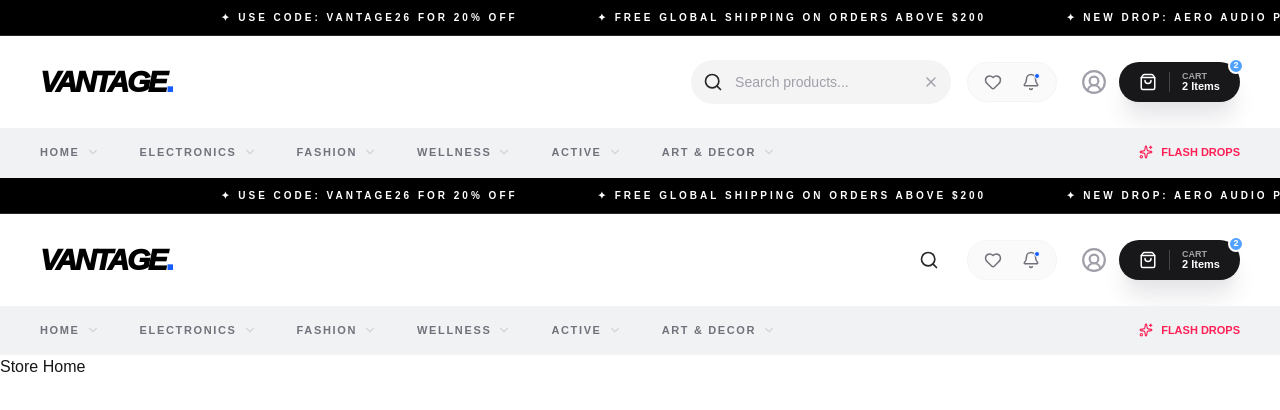
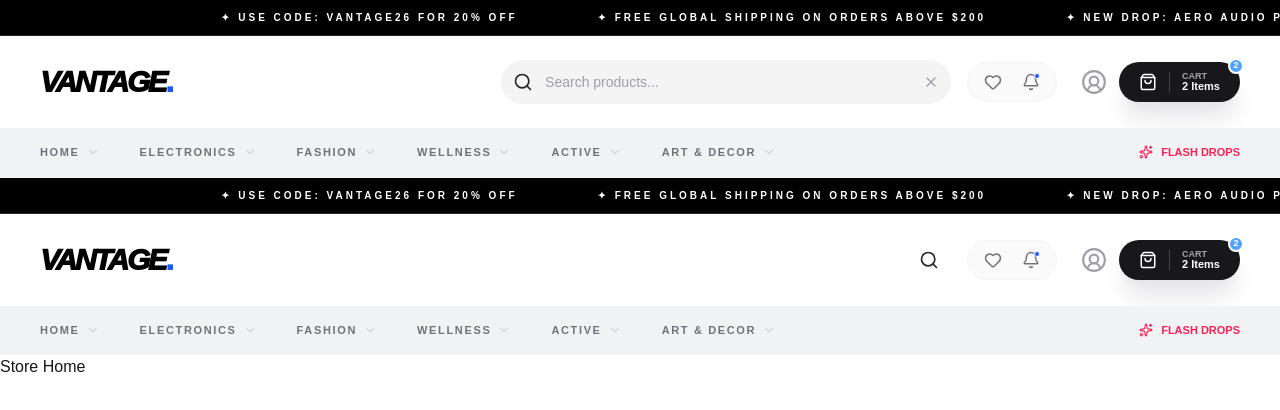
Before and after one commit to iamjitendrasuthar/Multi-Commerce-System, a Next.js app: page / in a window 1280 px wide. Both pictures are taken after a click on the button 929 px from the left and 82 px from the top of the page. Shown: the top 410 px of the page. Built offline with nearby package versions, Linux system fonts and the light colour scheme.

Commit message:
increased search width

```diff
--- a/components/Navbar.tsx
+++ b/components/Navbar.tsx
@@ -167,7 +167,7 @@ const Navbar = () => {
               <div
                 className={`relative flex items-center h-11 rounded-full overflow-hidden transition-all duration-500 ease-[cubic-bezier(0.19,1,0.22,1)] ${
                   searchExpanded
-                    ? "bg-zinc-100 w-[calc(100vw-110px)] sm:w-[260px]"
+                    ? "bg-zinc-100 w-[calc(100vw-110px)] sm:w-[450px]"
                     : "bg-transparent hover:bg-zinc-100 w-[44px]"
                 }`}
               >
@@ -185,7 +185,7 @@ const Navbar = () => {
                   type="text"
                   placeholder="Search products..."
                   onBlur={() => setSearchExpanded(false)}
-                  className={`w-full h-full pl-11 pr-10 bg-transparent outline-none text-sm transition-opacity duration-300 placeholder:text-zinc-400 ${
+                  className={`w-full h-full pl-11 pr-10 bg-transparent outline-none text-sm text-zinc-950 transition-opacity duration-300 placeholder:text-zinc-400 ${
                     searchExpanded
                       ? "opacity-100"
                       : "opacity-0 pointer-events-none"
```
